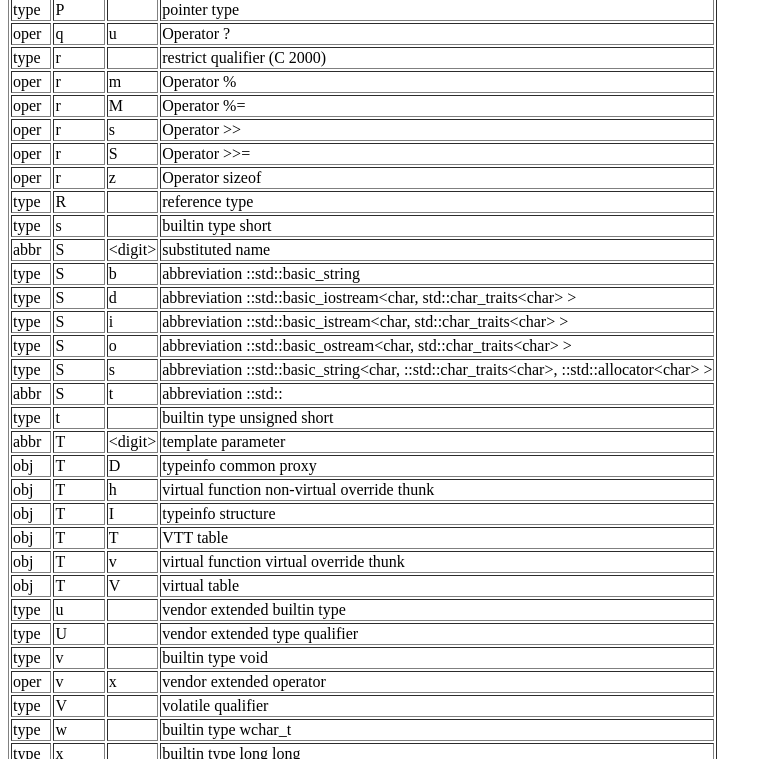
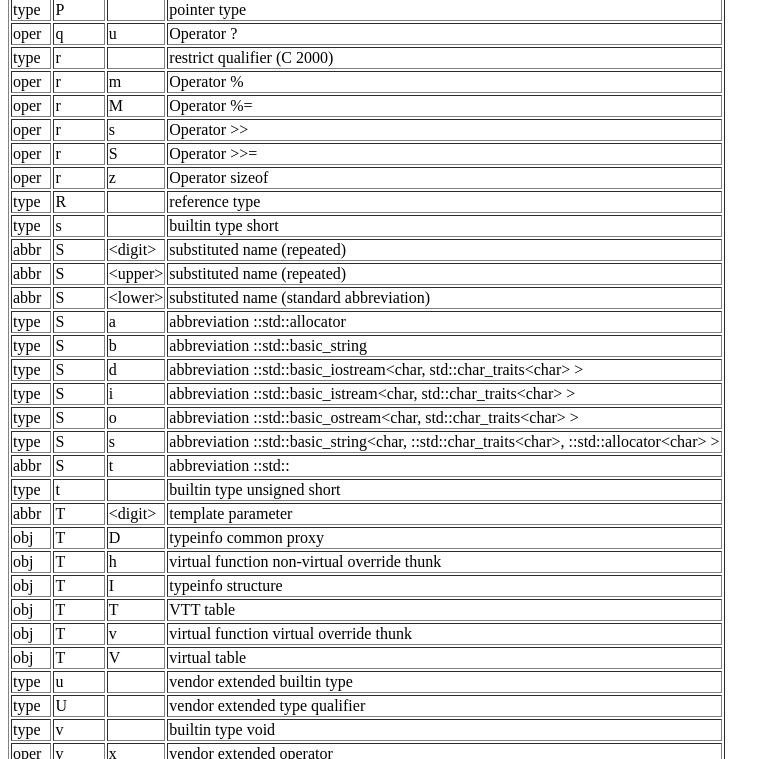
Before and after one commit to SourceryTools/cxx-abi-history, a plain HTML site: page abi-mangling.html in a window 1280 px wide. Shown: the part 1922-2681 px from the top of the page, without its empty margins (0-780 px from the left). Drawn offline with Linux system fonts and the light colour scheme.

Commit message:
Updates from 23 March meeting. Added abbreviations.

```diff
--- a/abi-mangling.html
+++ b/abi-mangling.html
@@ -15,7 +15,7 @@ C++ ABI for IA-64: Mangling
 
 <font size=-1>
 <p>
-<i>Revised 21 March 2000</i>
+<i>Revised 24 March 2000</i>
 
 </center>
 
@@ -111,7 +111,14 @@ C++ ABI for IA-64: Mangling
 <tr><td>oper</td> <td>r</td> <td> z </td> <td> Operator sizeof </td> </tr>
 <tr><td>type</td> <td>R</td> <td></td> <td> reference type </td> </tr>
 <tr><td>type</td> <td>s</td> <td></td> <td> builtin type short </td> </tr>
-<tr><td>abbr</td> <td>S</td> <td> &lt;digit></td> <td> substituted name </td> </tr>
+<tr><td>abbr</td> <td>S</td> <td> &lt;digit></td>
+<td> substituted name (repeated) </td> </tr>
+<tr><td>abbr</td> <td>S</td> <td> &lt;upper></td>
+<td> substituted name (repeated) </td> </tr>
+<tr><td>abbr</td> <td>S</td> <td> &lt;lower></td>
+<td> substituted name (standard abbreviation) </td> </tr>
+<tr><td>type</td> <td>S</td> <td> a </td>
+<td> abbreviation ::std::allocator </td> </tr>
 <tr><td>type</td> <td>S</td> <td> b </td>
 <td> abbreviation ::std::basic_string </td> </tr>
 <tr><td>type</td> <td>S</td> <td> d </td>
```
